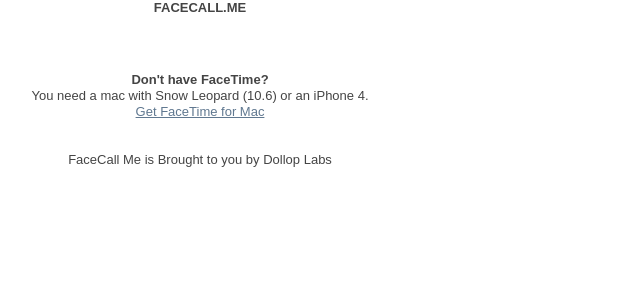
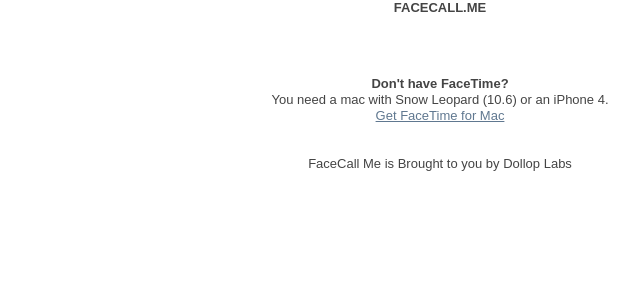
Before and after one commit to davecap/facecallme, a Python web app: template templates/404.html in a window 1280 px wide. Shown: the top 300 px of the page, without its empty margins (200-840 px from the left). Run offline with Jinja, Linux system fonts and the light colour scheme; the template is opened without the code that fills it, so the values that code supplies are empty; some libraries are stand-ins or nearby versions.

Commit message:
small layout

```diff
--- a/static/css/960.css
+++ b/static/css/960.css
@@ -1,7 +1,7 @@
 
 /* Containers
 ----------------------------------------------------------------------------------------------------*/
-.container_24 {
+.container_12 {
 	margin-left: auto;
 	margin-right: auto;
 	width: 960px;
@@ -36,124 +36,64 @@
 .grid_9,
 .grid_10,
 .grid_11,
-.grid_12,
-.grid_13,
-.grid_14,
-.grid_15,
-.grid_16,
-.grid_17,
-.grid_18,
-.grid_19,
-.grid_20,
-.grid_21,
-.grid_22,
-.grid_23,
-.grid_24{
+.grid_12{
 	display:inline;
 	float: left;
 	position: relative;
-	margin-left: 5.0px;
-	margin-right: 5.0px;
+	margin-left: 10.0px;
+	margin-right: 10.0px;
 }
 
 
 /* Grid >> 2 Columns
 ----------------------------------------------------------------------------------------------------*/
 
-.container_24 .grid_1{
-	width:30px;
+.container_12 .grid_1{
+	width:60px;
 }
 
-.container_24 .grid_2{
-	width:70px;
+.container_12 .grid_2{
+	width:140px;
 }
 
-.container_24 .grid_3{
-	width:110px;
+.container_12 .grid_3{
+	width:220px;
 }
 
-.container_24 .grid_4{
-	width:150px;
+.container_12 .grid_4{
+	width:300px;
 }
 
-.container_24 .grid_5{
-	width:190px;
+.container_12 .grid_5{
+	width:380px;
 }
 
-.container_24 .grid_6{
-	width:230px;
+.container_12 .grid_6{
+	width:460px;
 }
 
-.container_24 .grid_7{
-	width:270px;
+.container_12 .grid_7{
+	width:540px;
 }
 
-.container_24 .grid_8{
-	width:310px;
+.container_12 .grid_8{
+	width:620px;
 }
 
-.container_24 .grid_9{
-	width:350px;
+.container_12 .grid_9{
+	width:700px;
 }
 
-.container_24 .grid_10{
-	width:390px;
+.container_12 .grid_10{
+	width:780px;
 }
 
-.container_24 .grid_11{
-	width:430px;
+.container_12 .grid_11{
+	width:860px;
 }
 
-.container_24 .grid_12{
-	width:470px;
-}
-
-.container_24 .grid_13{
-	width:510px;
-}
-
-.container_24 .grid_14{
-	width:550px;
-}
-
-.container_24 .grid_15{
-	width:590px;
-}
-
-.container_24 .grid_16{
-	width:630px;
-}
-
-.container_24 .grid_17{
-	width:670px;
-}
-
-.container_24 .grid_18{
-	width:710px;
-}
-
-.container_24 .grid_19{
-	width:750px;
-}
-
-.container_24 .grid_20{
-	width:790px;
-}
-
-.container_24 .grid_21{
-	width:830px;
-}
-
-.container_24 .grid_22{
-	width:870px;
-}
-
-.container_24 .grid_23{
-	width:910px;
-}
-
-.container_24 .grid_24{
-	width:950px;
+.container_12 .grid_12{
+	width:940px;
 }
 
 
@@ -456,96 +252,48 @@
 /* Pull Space >> 2 Columns
 ----------------------------------------------------------------------------------------------------*/
 
-    .container_24 .pull_1 {
-	right:40px;
-}
-
-    .container_24 .pull_2 {
+    .container_12 .pull_1 {
 	right:80px;
 }
 
-    .container_24 .pull_3 {
-	right:120px;
-}
-
-    .container_24 .pull_4 {
+    .container_12 .pull_2 {
 	right:160px;
 }
 
-    .container_24 .pull_5 {
-	right:200px;
-}
-
-    .container_24 .pull_6 {
+    .container_12 .pull_3 {
 	right:240px;
 }
 
-    .container_24 .pull_7 {
-	right:280px;
-}
-
-    .container_24 .pull_8 {
+    .container_12 .pull_4 {
 	right:320px;
 }
 
-    .container_24 .pull_9 {
-	right:360px;
-}
-
-    .container_24 .pull_10 {
+    .container_12 .pull_5 {
 	right:400px;
 }
 
-    .container_24 .pull_11 {
-	right:440px;
-}
-
-    .container_24 .pull_12 {
+    .container_12 .pull_6 {
 	right:480px;
 }
 
-    .container_24 .pull_13 {
-	right:520px;
-}
-
-    .container_24 .pull_14 {
+    .container_12 .pull_7 {
 	right:560px;
 }
 
-    .container_24 .pull_15 {
-	right:600px;
-}
-
-    .container_24 .pull_16 {
+    .container_12 .pull_8 {
 	right:640px;
 }
 
-    .container_24 .pull_17 {
-	right:680px;
-}
-
-    .container_24 .pull_18 {
+    .container_12 .pull_9 {
 	right:720px;
 }
 
-    .container_24 .pull_19 {
-	right:760px;
-}
-
-    .container_24 .pull_20 {
+    .container_12 .pull_10 {
 	right:800px;
 }
 
-    .container_24 .pull_21 {
-	right:840px;
-}
-
-    .container_24 .pull_22 {
+    .container_12 .pull_11 {
 	right:880px;
-}
-
-    .container_24 .pull_23 {
-	right:920px;
 }
 
 
--- a/templates/base.html
+++ b/templates/base.html
@@ -13,9 +13,9 @@
   <link rel="shortcut icon" href="/favicon.ico">
   <link rel="apple-touch-icon" href="/apple-touch-icon.png">
 
-  <link rel="stylesheet" href="/static/css/style.css?v=2">
-  <link rel="stylesheet" href="/static/css/960.css?v=2">
-  <link rel="stylesheet" href="/static/css/ui-lightness/jquery-ui-1.8.7.custom.css?v=2">
+  <link rel="stylesheet" href="/static/css/style.css?v=1">
+  <link rel="stylesheet" href="/static/css/960.css?v=1">
+  <link rel="stylesheet" href="/static/css/ui-lightness/jquery-ui-1.8.7.custom.css?v=1">
 </head>
 
 <body>
@@ -37,19 +37,20 @@
 
     </script>
 
-    <div class="container_24">
-        <div class="grid_12" id="header">
-            <div style="text-align:center;">
+    <div class="container_12">
+        <div class="grid_12" id="header" style="text-align:center;">
             <h1>FACECALL.ME</h1>
         </div>
+    </div>
 
-            <br />
+    <div class="clear"></div>
 
+    <div class="container_12">
         {% if current_user %}
-                <div class="grid_2">
+            <div class="grid_2 alpha">
                 <a href="{{ current_user.profile_url }}"><img src="http://graph.facebook.com/{{ current_user.id }}/picture?type=square"/></a>
             </div>
-                <div class="grid_10">
+            <div class="grid_10 omega">
                 Hello, {{ current_user.name|escape }}<br />
                 <span id="facetime-email" style="{% if not current_user.facetime_email %}display:none;{% endif %}"><span id="facetime-email-text">{{ current_user.facetime_email|escape }}</span>&nbsp;<a href="#" id="update-email">change</a></span>
                 <form action="POST" id="facetime-email-form" style="{% if current_user.facetime_email %}display:none;{% endif %}">
@@ -66,18 +67,18 @@
 
     <div class="clear"></div>
 
-        <div class="grid_12" style="margin-top:20px;">
+    <div class="container_12" style="margin-top:20px;">
         {% if current_user %}
                   {% if facetime_friends %}
                         {% for f in facetime_friends %}
                             {% if f.facetime_email %}
-                                    <div class="grid_2">
+                                <div class="grid_2 alpha">
                                     <img src="{{ f.picture }}"/>
                                 </div>
                                 <div class="grid_6">
                                     <a href="{{ f.profile_url }}" style="text-decoration:none;">{{ f.name }}</a>
                                 </div>
-                                    <div class="grid_4">
+                                <div class="grid_4 omega">
                                     <a href="facetime://{{ f.facetime_email|escape }}">Call {{ f.first_name }}</a>
                                 </div>
                             {% endif %}
@@ -90,6 +91,7 @@
 
     <div class="clear"></div>
 
+    <div class="container_12" style="margin-top:20px;">
         <div class="grid_12" style="margin-top:20px;text-align:center;">
             {% block footer %}
                 {% if current_user %}
```
Also changed, not shown: other parts of static/css/960.css (+33 -177 lines). Lines whose indentation alone changed are shown as unchanged.
